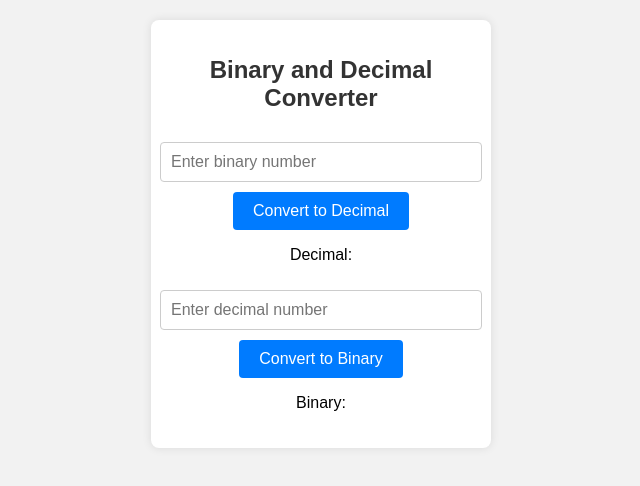
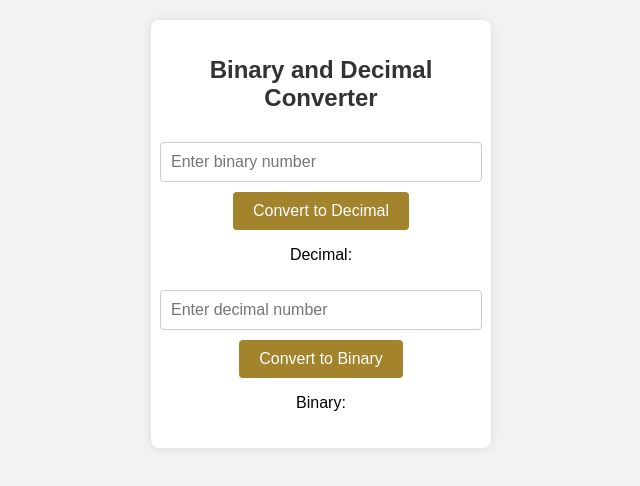
Before and after one commit to VictorrDR/Binary, a plain HTML site: page index.html in a window 1280 px wide. Shown: the whole page, without its empty margins (319-959 px from the left). Drawn offline with Linux system fonts and the light colour scheme.

Commit message:
Update style.css

```diff
--- a/style.css
+++ b/style.css
@@ -39,7 +39,7 @@ input {
 button {
   padding: 10px 20px;
   font-size: 16px;
-  background-color: #007BFF;
+  background-color: #a3832c;
   color: #fff;
   border: none;
   border-radius: 4px;
@@ -48,4 +48,4 @@ button {
 }
 
 button:hover {
-  background-color: #0056b3
+  background-color: #575300
```
